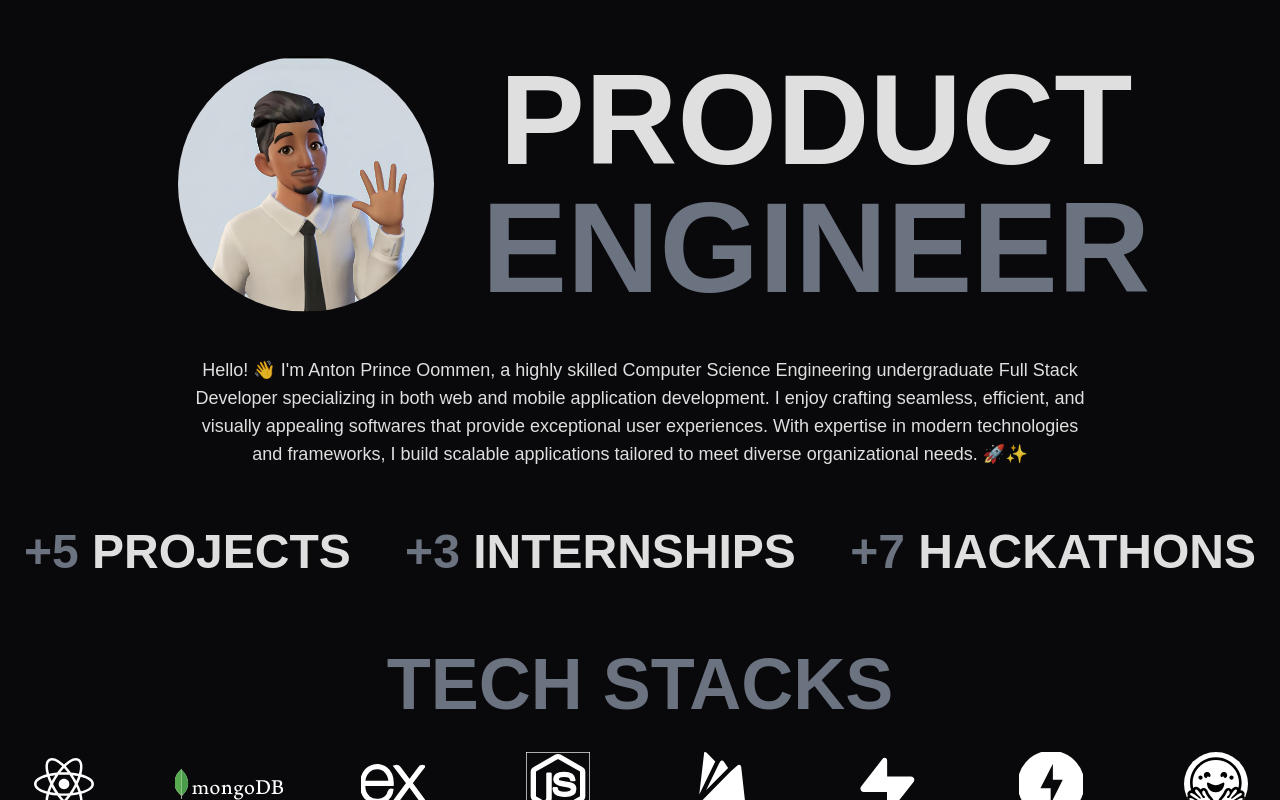
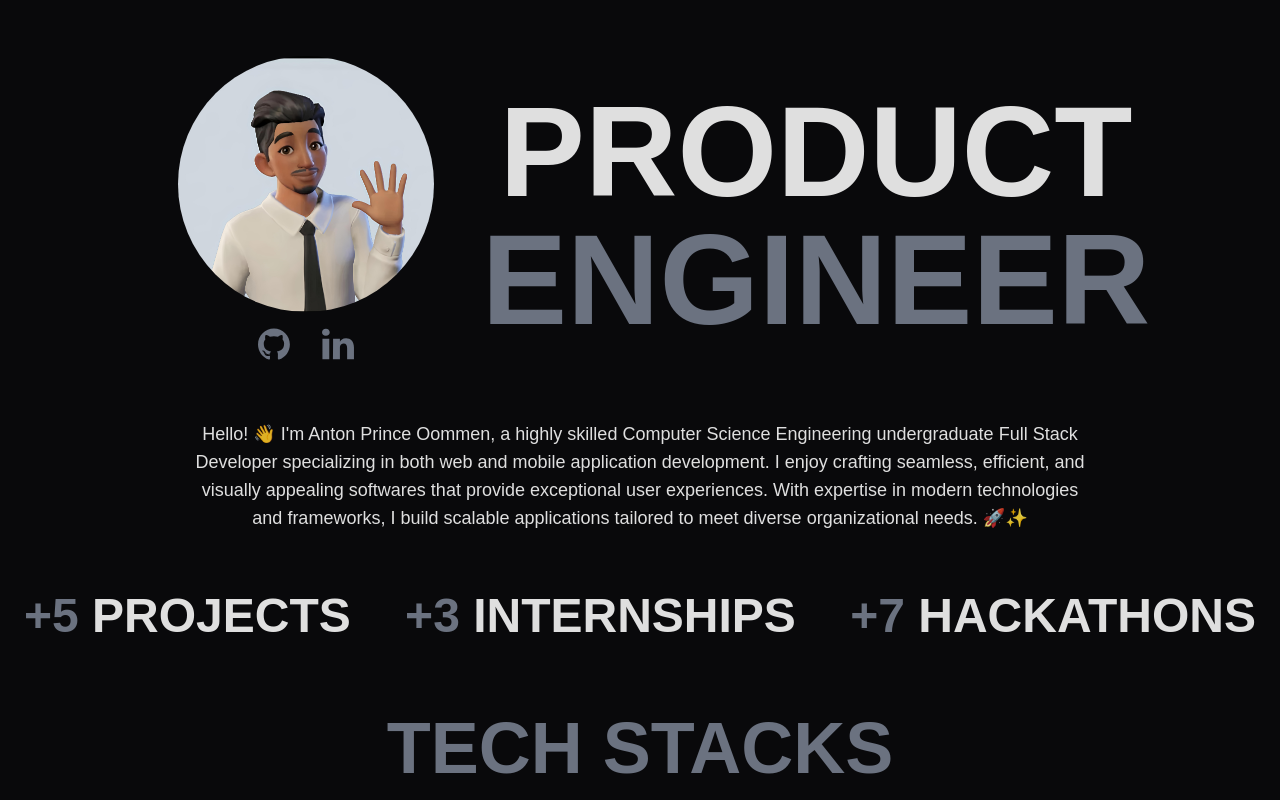
Before and after one commit to antonnprince/Portfolio, a React (Vite) app: page / in a window 1280 px wide. Shown: the top 800 px of the page. Built offline with nearby package versions, Linux system fonts and the light colour scheme; a web font is replaced by a local one.

Commit message:
contact delete

```diff
--- a/src/App.jsx
+++ b/src/App.jsx
@@ -1,12 +1,11 @@
 import React from 'react'
-import Nav from './Nav'
 import Hero from './Hero'
 import Summary from './Summary'
 import TechStacks from './TechStacks'
 import Experience from './Experience'
 import Projects from './Projects'
 import "./index.css"
-import Contact from './Contact'
+
 
 function App() {
 
@@ -20,7 +19,7 @@ function App() {
         <TechStacks/>
         <Experience/>
         <Projects/>
-        <Contact/>
+        {/* <Contact/> */}
    </div>
   )
 }
--- a/src/Contact.jsx
+++ b/src/Contact.jsx
@@ -1,4 +1,5 @@
 import React from 'react'
+
 
 const Contact = () => {
   return (
@@ -8,6 +9,10 @@ const Contact = () => {
        <h1 className=' text-[#6B7280] text-center text-4xl md:text-3xl lg:text-7xl font-extrabold'
         >CONTACT ME</h1>
 
+
+
+
+
     </div>
   )
 }
--- a/src/Hero.jsx
+++ b/src/Hero.jsx
@@ -1,6 +1,7 @@
 import React from 'react'
 import profile from "./assets/profile.jpeg"
-
+import github from "./assets/github.svg"
+import linkedin from "./assets/linkd.svg"
 const Hero = () => {
   return (
     <div
@@ -10,13 +11,27 @@ const Hero = () => {
 
         <div className='flex flex-col flex-wrap relative w-full p-2 mx-auto'>
 
-           <div className='flex flex-col md:flex-row mx-auto p-2'>
+           <div className='flex flex-col-reverse md:flex-row mx-auto  p-2'>
 
-            <img src={profile} alt="profile"
-              className=' w-42 h-42 mx-auto md:mx-12 lg:w-64 lg:h-64 rounded-full
-             my-2 md:my-8 relative '
-            />
+              <div className='flex flex-col  my-2 md:my-8 mx-auto md:mx-12'>
+                <img src={profile} alt="profile"
+                  className=' w-42 h-42  lg:w-64 lg:h-64 rounded-full
+                relative '
+                />
 
+                <div className='flex flex-row justify-center'>
+
+                  <a href="https://github.com/antonnprince">
+                  <img src={github} alt="github"
+                  className='w-8 h-8 m-4'/>
+                  </a>
+
+                  <a href="https://www.linkedin.com/in/anton-prince-oommen/">
+                  <img src={linkedin} alt="linkedin"
+                    className='w-8 h-8 m-4'/>
+                  </a>
+                </div>
+              </div>
            <h1 className='font-extrabold text-5xl my-auto  transition-all duration-300 ease-in-out md:text-7xl lg:text-9xl'>
             PRODUCT
             <br />
@@ -26,6 +41,7 @@ const Hero = () => {
             </span>
 
           </h1>
+
 
           </div>
           <p
@@ -38,7 +54,10 @@ const Hero = () => {
            With expertise in modern technologies and frameworks, I build
             scalable applications tailored to meet diverse organizational needs.  🚀✨
             <br />
+
           </p>
+
+
         </div>
     </div>
   )
```
Also changed, not shown: src/assets/github.svg (added), src/assets/linkd.svg (added).
